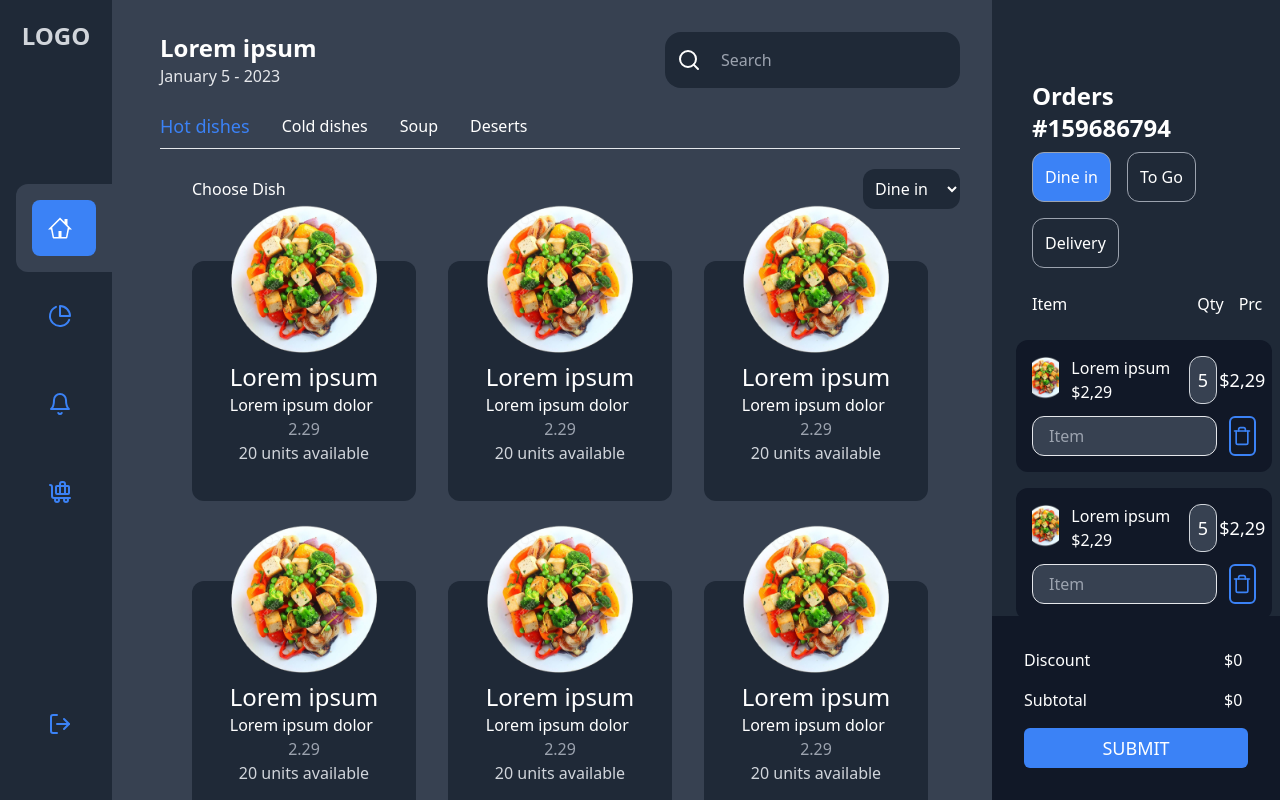
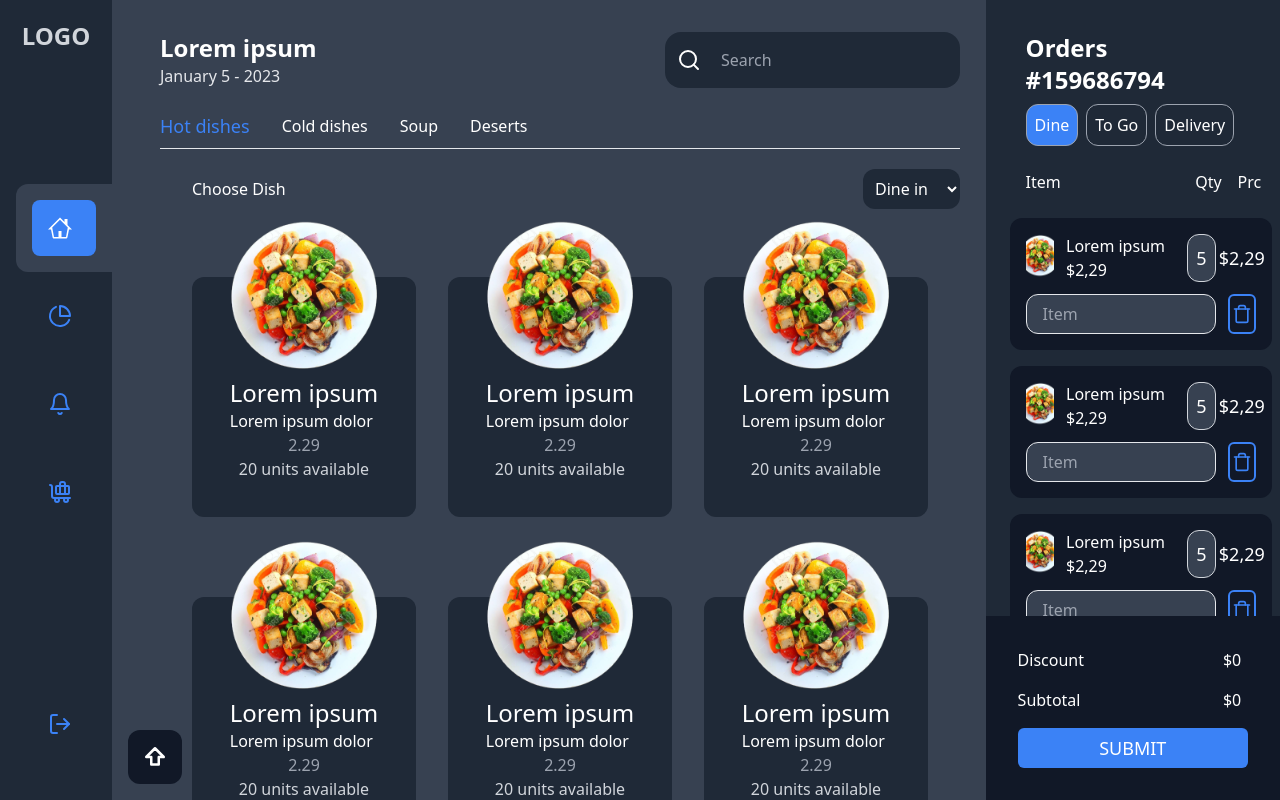
Before and after one commit to AlejanChi/Dashboard-react, a React (Vite) app: page / in a window 1280 px wide. Shown: the top 800 px of the page. Built offline with nearby package versions, Linux system fonts and the light colour scheme.

Commit message:
commit 6

```diff
--- a/src/App.jsx
+++ b/src/App.jsx
@@ -1,10 +1,18 @@
 import Sidebar from "./components/Sidebar.jsx"
-import {LuArrowUpNarrowWide, LuPlusCircle, LuBookmark, LuSearch} from "react-icons/lu"
+import {LuArrowUpNarrowWide, LuPlusCircle, LuBookmark, LuSearch, LuArrowBigUp} from "react-icons/lu"
 import {GoPerson } from "react-icons/go"
 import { useState } from "react"
 import Card from "./components/Card.jsx"
 import Cart from "./components/Cart.jsx"
 function App(){
+
+  const top = ()=>{
+    window.scrollTo({
+      top: 0,
+      behavior: 'smooth'
+    });
+  }
+
   const toggleMenu = () =>{
     setShowMenu(!showMenu);
     setShowOrder(false);
@@ -22,7 +30,7 @@ function App(){
     {/* CABECERA DEL MAIN */}
     <main className="lg:pl-32 grid grid-cols-1 lg:grid-cols-8">
       <div className="lg:col-span-6 p-8">
-        <header className="">
+        <header className="mb-4">
           <div className="flex flex-col gap-4 md:flex-row md:justify-between md:items-center">
             <div>
               <h1 className="text-white text-2xl font-bold">
@@ -72,6 +80,7 @@ function App(){
           <Card></Card>
 
         </div>
+        <button className={`fixed p-3 lg:bottom-4 bottom-20 lg:left-32 bg-gray-900 text-white text-3xl rounded-xl hover:bg-blue-500 z-20 ${showOrder||showMenu?'hidden':''}`} onClick={top}><LuArrowBigUp/></button>
       </div>
 {/* CARRITO */}
 <Cart val={showOrder} func={toggleOrders}/>
--- a/src/components/Cart.jsx
+++ b/src/components/Cart.jsx
@@ -1,20 +1,20 @@
 import {LuX} from "react-icons/lu"
 import Product from "./Product"
-import { useState } from "react";
+import { useEffect, useState } from "react";
 function Cart({val, func}){
-
-    const cartStructure = <div className={`lg:col-span-2 fixed lg:static ${val?"right-0":"-right-full"} top-0 w-full h-full z-10 bg-gray-800 flex flex-col gap-4 transition-all`}>
+    // let scrn = useState(screen.height - ((screen.height*20)/100));
+    const cartStructure = <div className={`lg:col-span-2 fixed lg:right-0 lg:w-[23%] ${val?"right-0":"-right-full"} top-0 w-full h-full z-10 bg-gray-800 flex flex-col gap-4 transition-all`}>
         <div className="relative text-white w-full h-screen">
-            <LuX onClick={func} className="absolute top-4 ml-4 p-4 box-content text-2xl hover:bg-gray-600 rounded-full lg:hidden"/>
-            <h1 className="text-2xl font-bold mt-20 mx-10">Orders #159686794</h1>
-            <div className="flex items-center gap-4 mt-2 mx-10 flex-wrap">
-                <button className="border border-gray-400 bg-blue-500 p-3 rounded-xl">
-                    Dine in
+            <LuX onClick={func} className="absolute top-4 ml-4 p-4 box-content text-xl hover:bg-gray-600 rounded-full lg:hidden"/>
+            <h1 className="text-2xl font-bold mt-20 mx-10 lg:mt-8">Orders #159686794</h1>
+            <div className="flex items-center gap-2 mt-2 mx-10 flex-wrap">
+                <button className="border border-gray-400 bg-blue-500 p-2 rounded-xl">
+                    Dine
                 </button>
-                <button className="border border-gray-400 p-3 rounded-xl">
+                <button className="border border-gray-400 p-2 rounded-xl">
                 To Go
                 </button>
-                <button className="border border-gray-400 p-3 rounded-xl">
+                <button className="border border-gray-400 p-2 rounded-xl">
                     Delivery
                 </button>
             </div>
@@ -23,7 +23,7 @@ function Cart({val, func}){
                 <h5>Qty</h5>
                 <h5>Prc</h5>
             </div>
-            <div className="h-[400px] md:h-[800px] lg:h-[400px] overflow-y-scroll scrollbar-hide pl-6 pr-2 mt-6 gap-4 flex flex-col pb-48">
+            <div className={`h-[400px] md:h-[800px] lg:h-[800px] overflow-y-scroll scrollbar-hide pl-6 pr-2 mt-6 gap-4 flex flex-col pb-72`}>
                 <Product/>
                 <Product/>
                 <Product/>
@@ -34,7 +34,7 @@ function Cart({val, func}){
             </div>
         </div>
             {/* Submit payment */}
-            <div className="bg-gray-900 w-full sticky bottom-0 right-0 p-8 text-white">
+            <div className="bg-gray-900 w-full absolute bottom-0 right-0 p-8 text-white">
                 <div className="grid grid-cols-6 gap-4">
                     <span className="col-span-5">Discount</span>
                     <span>$0</span>
```
